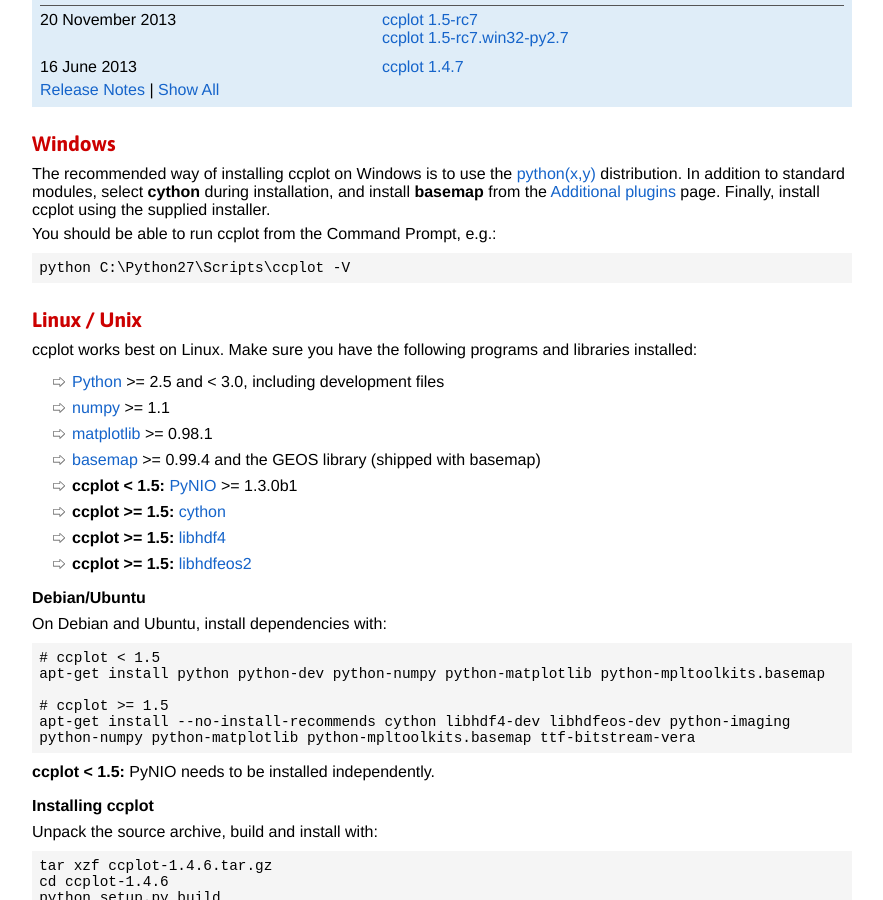
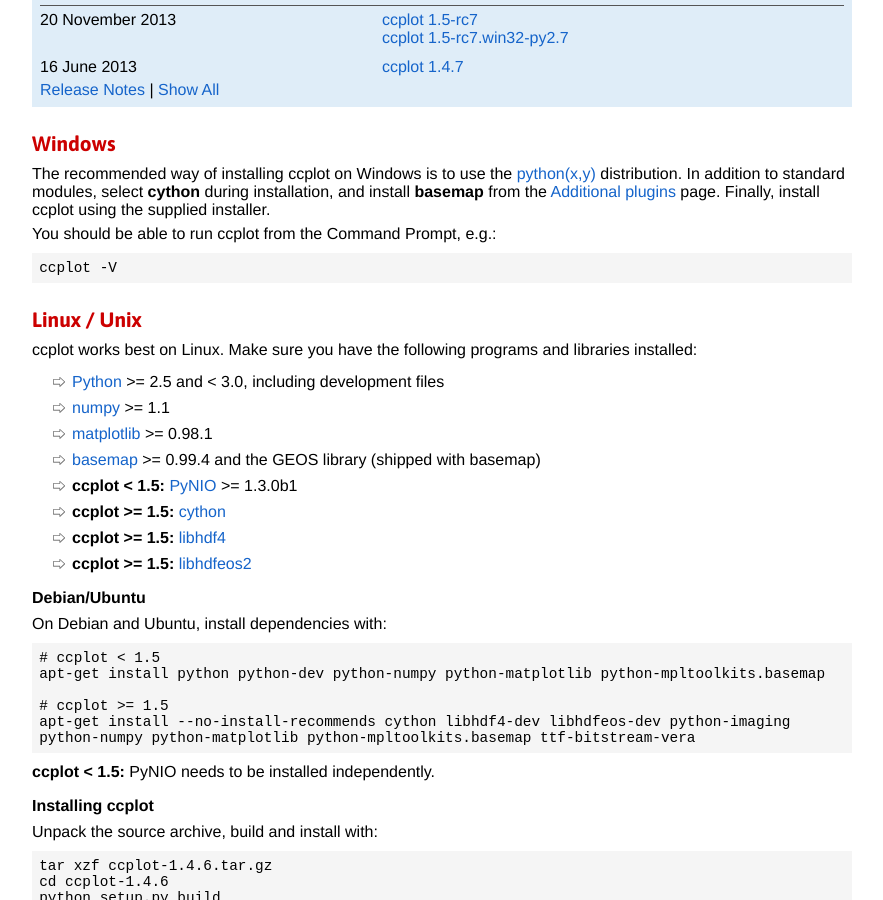
Before and after one commit to peterkuma/ccplot, a Jekyll site: the page built from download/index.html, in a window 1280 px wide and 900 px high, scrolled down 314 px. Shown: the whole window, without its empty margins (198-1081 px from the left). Built offline with Jekyll 4.4.1, drawn with Linux system fonts in a browser that asks for light colours.

Commit message:
Update Windows installation instructions

```diff
--- a/download/index.html
+++ b/download/index.html
@@ -109,7 +109,7 @@
     You should be able to run ccplot from the Command Prompt, e.g.:
 </p>
 <div class="code">
-    python C:\Python27\Scripts\ccplot -V
+    ccplot -V
 </div>
 
 <h2>Linux / Unix</h2>
```
